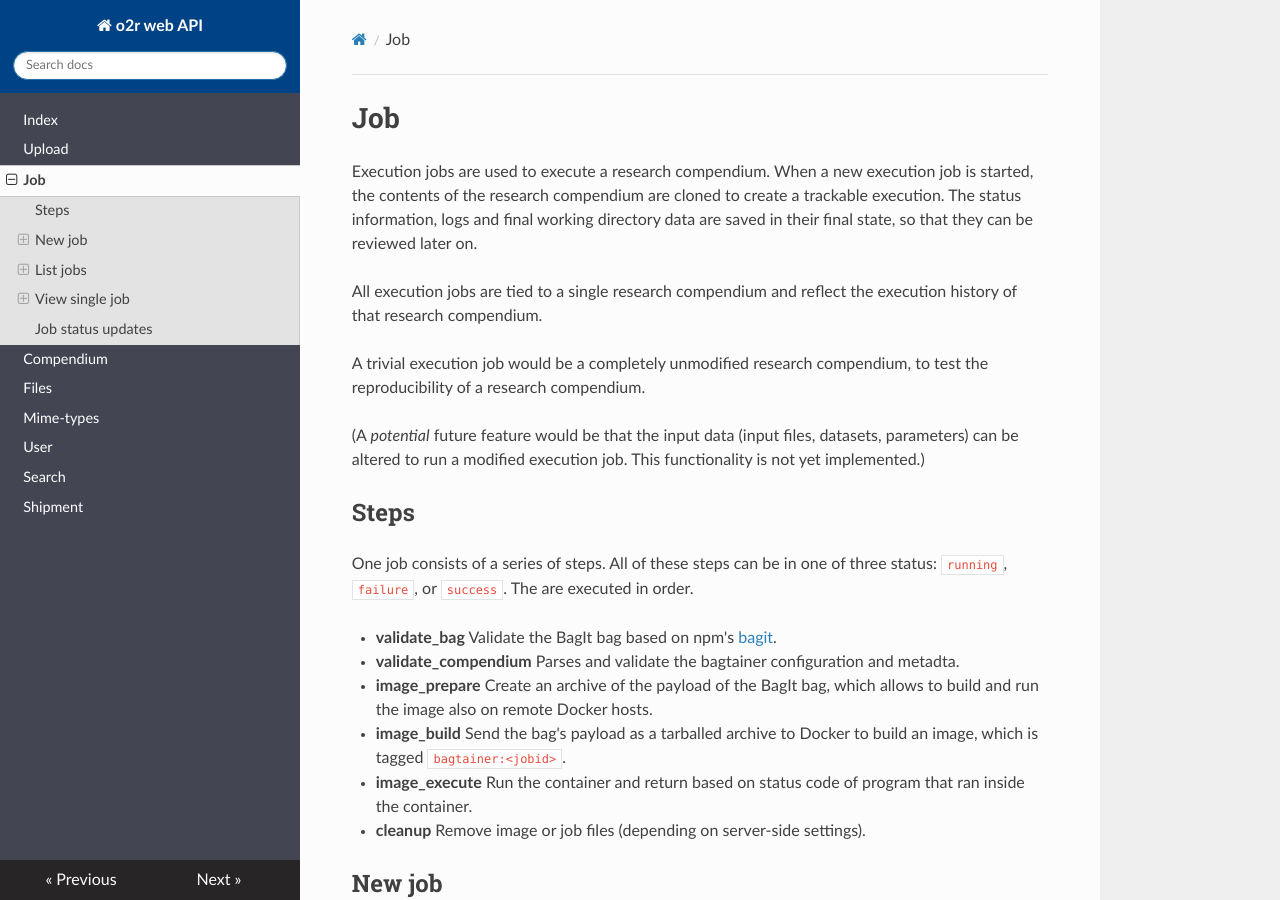
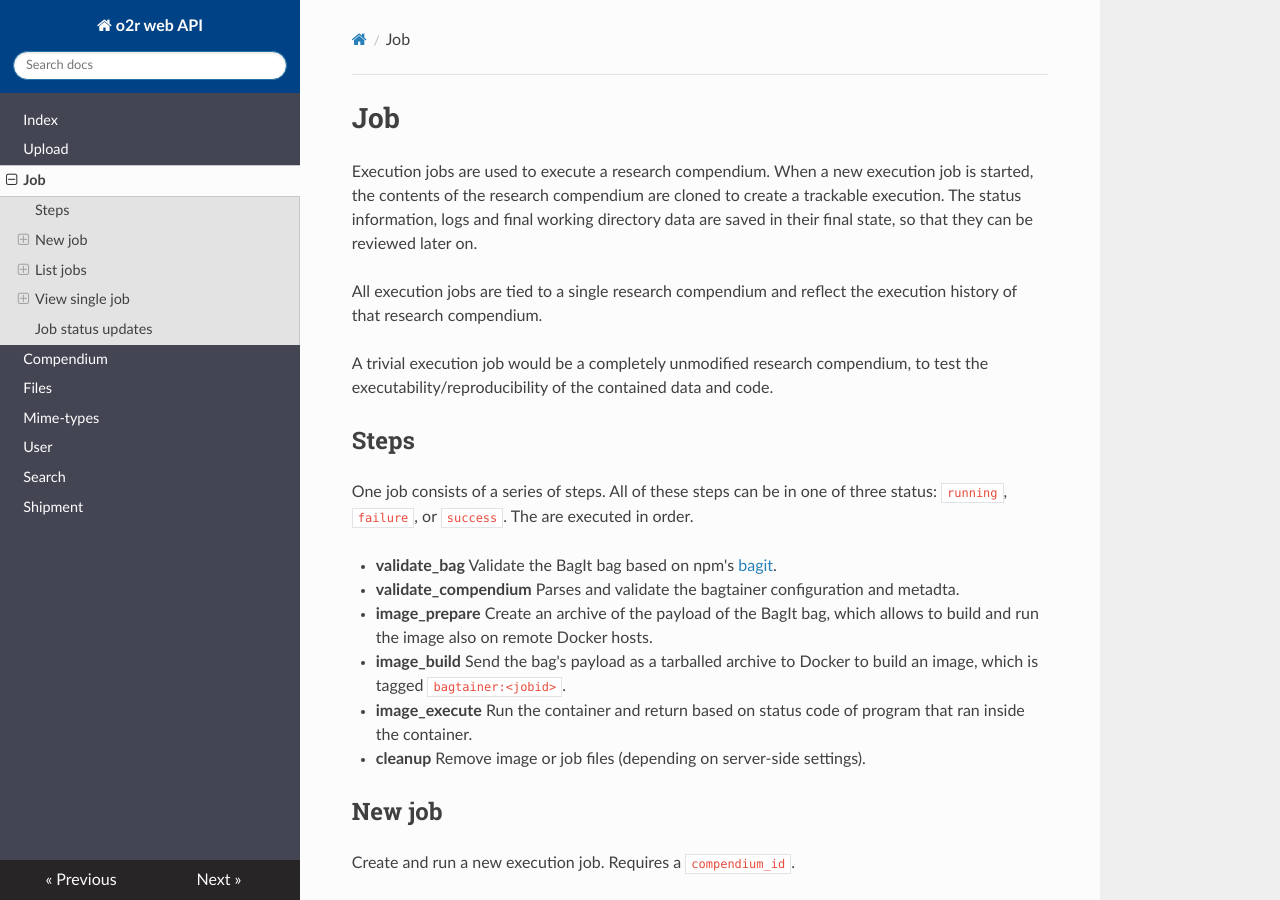
Before and after one commit to o2r-project/api, an MkDocs documentation site: the page built from docs/job.md, in a window 1280 px wide and 900 px high. Built offline with MkDocs 1.6.1, drawn with Linux system fonts in a browser that asks for light colours; nearby versions of some CDN libraries; old or Windows-style settings are respelled for this version of MkDocs.

Commit message:
remove implementation status

```diff
--- a/docs/job.md
+++ b/docs/job.md
@@ -4,9 +4,7 @@ Execution jobs are used to execute a research compendium. When a new execution j
 
 All execution jobs are tied to a single research compendium and reflect the execution history of that research compendium.
 
-A trivial execution job would be a completely unmodified research compendium, to test the reproducibility of a research compendium.
-
-(A _potential_ future feature would be that the input data (input files, datasets, parameters) can be altered to run a modified execution job. This functionality is not yet implemented.)
+A trivial execution job would be a completely unmodified research compendium, to test the executability/reproducibility of the contained data and code.
 
 ## Steps
 
```
Also changed, not shown: docs/upload.md (+1 -1 lines), docs/user.md (+0 -2 lines).
